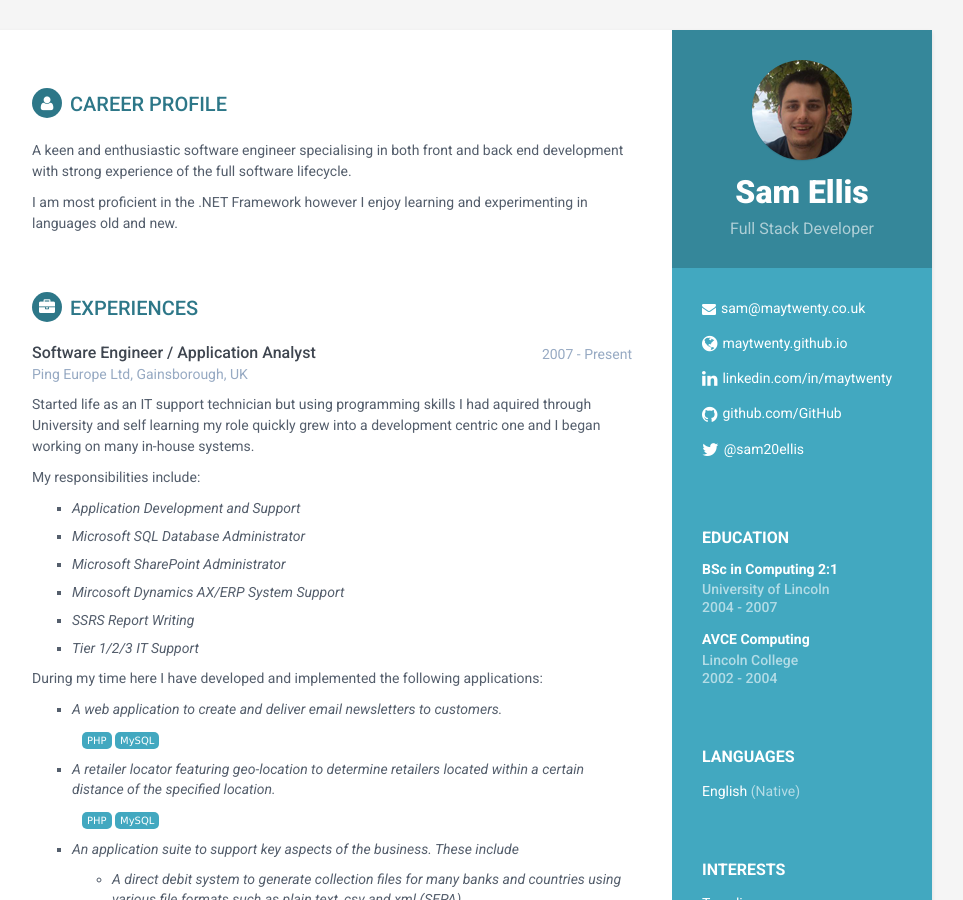
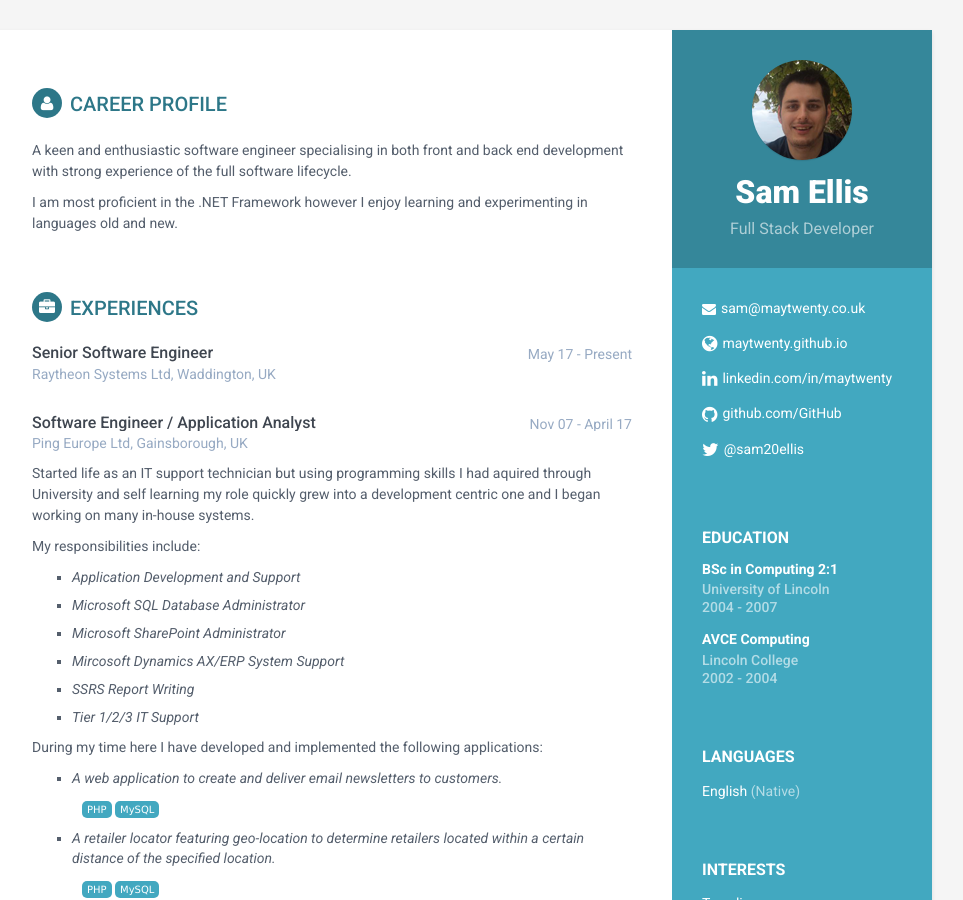
Before and after one commit to maytwenty/maytwenty.github.io, a Jekyll site: the page built from index.html, in a window 1280 px wide and 900 px high. Shown: the whole window, without its empty margins (188-1151 px from the left). Built offline with Jekyll 4.4.1, drawn with Linux system fonts in a browser that asks for light colours.

Commit message:
Update experience.html

```diff
--- a/_includes/experience.html
+++ b/_includes/experience.html
@@ -1,11 +1,23 @@
 <section class="section experiences-section">
     <h2 class="section-title"><i class="fa fa-briefcase"></i>Experiences</h2>
+
+        <div class="item">
+        <div class="meta">
+            <div class="upper-row">
+                <h3 class="job-title">Senior Software Engineer</h3>
+                <div class="time">May 17 - Present</div>
+            </div><!--//upper-row-->
+            <div class="company">Raytheon Systems Ltd, Waddington, UK</div>
+        </div><!--//meta-->
+        <div class="details">
+        </div><!--//details-->
+    </div><!--//item-->
 
     <div class="item">
         <div class="meta">
             <div class="upper-row">
                 <h3 class="job-title">Software Engineer / Application Analyst</h3>
-                <div class="time">2007 - Present</div>
+                <div class="time">Nov 07 - April 17</div>
             </div><!--//upper-row-->
             <div class="company">Ping Europe Ltd, Gainsborough, UK</div>
         </div><!--//meta-->
```
